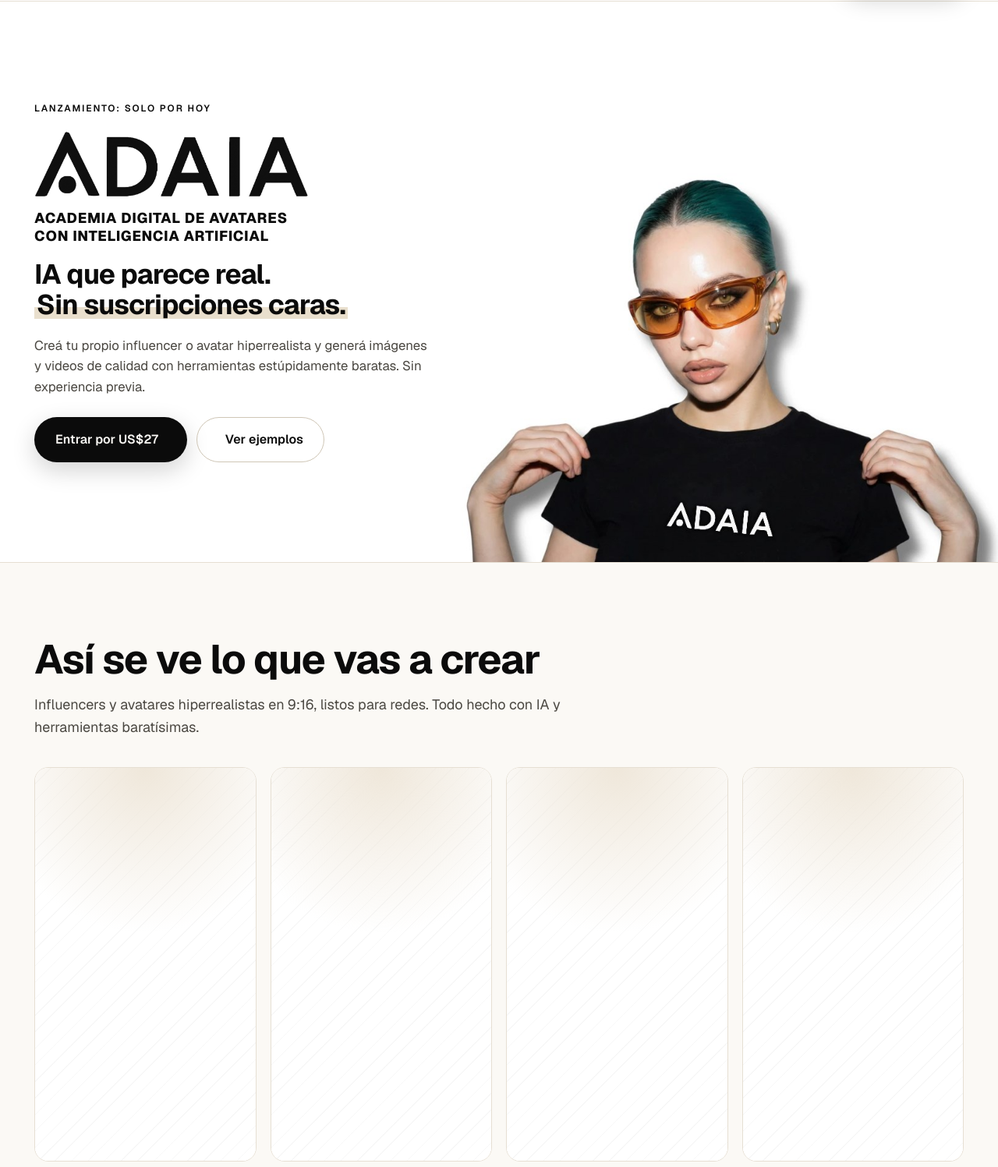
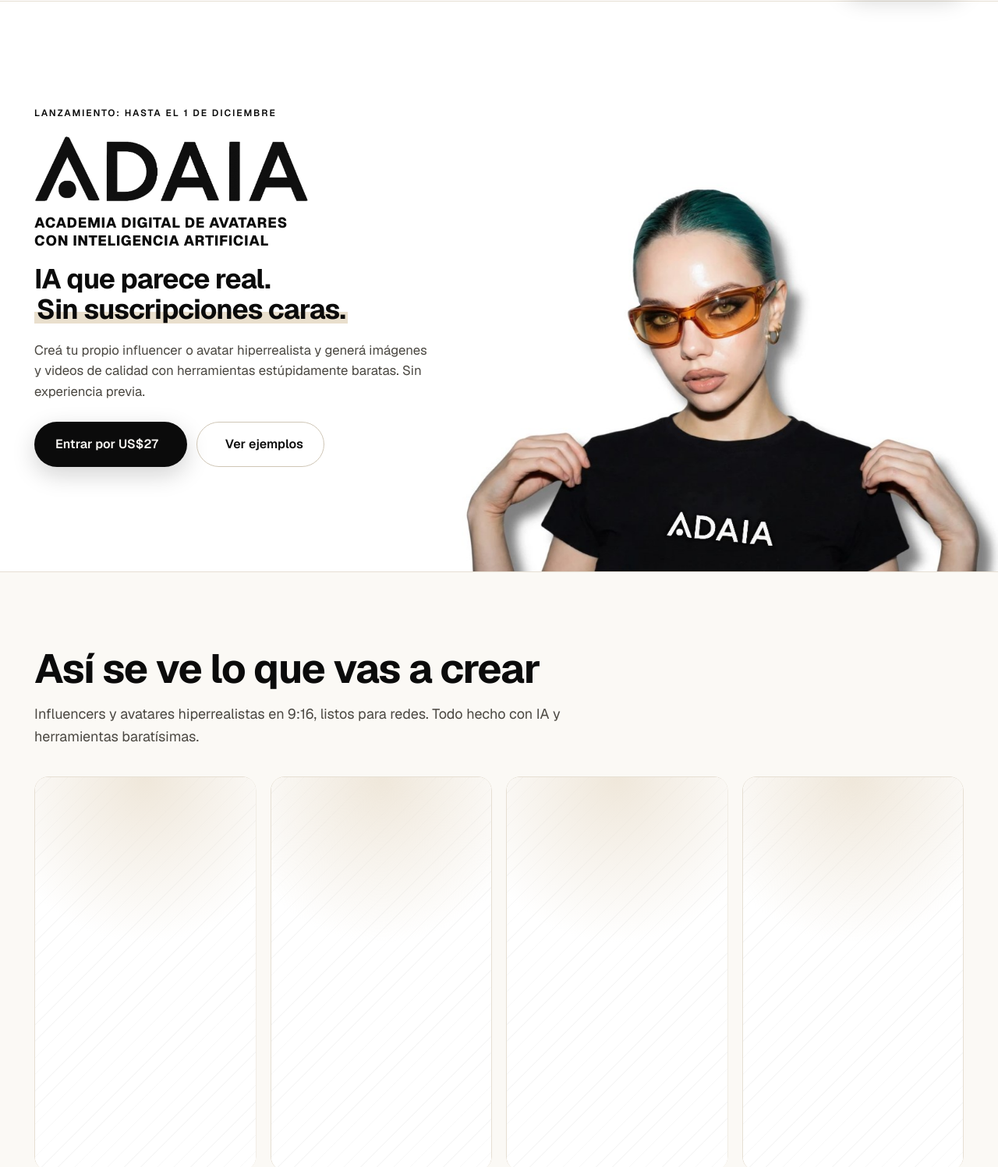
Before and after one commit to Luchovilla7/ailen-links, a plain HTML site: page adaia.html in a window 1280 px wide. Shown: the part 67-1564 px from the top of the page at 78% size. Drawn offline with nearby package versions, Linux system fonts and the light colour scheme; some icons are missing.

Commit message:
ADAIA: hero a pantalla completa, lanzamiento hasta el 1 de diciembre y animaciones de entrada y scroll
Co-Authored-By: Claude Opus 5.5 <noreply@anthropic.com>

```diff
--- a/adaia.html
+++ b/adaia.html
@@ -115,8 +115,8 @@
 
     /* ---------- portada ---------- */
     /* blanco puro, igual al fondo de la foto, para que se vean como un solo fondo */
-    /* el hero ocupa el 90% del alto de pantalla y todo se escala según el alto y el ancho disponibles */
-    .hero { min-height: 90vh; min-height: 90svh; display: flex; padding: clamp(24px, 5vh, 64px) 0 0; overflow: hidden; background: #ffffff; border-bottom: 1px solid var(--line); }
+    /* el hero + el menú (68px) llenan la pantalla; todo se escala según el alto y el ancho disponibles */
+    .hero { min-height: calc(100vh - 68px); min-height: calc(100svh - 68px); display: flex; padding: clamp(24px, 5vh, 64px) 0 0; overflow: hidden; background: #ffffff; border-bottom: 1px solid var(--line); }
     .hero .wrap { flex: 1; display: grid; grid-template-columns: minmax(0, 1fr) minmax(0, 1.25fr); gap: clamp(16px, 2.5vw, 40px); align-items: stretch; }
     .hero-copy { display: grid; gap: clamp(12px, 2.4vh, 24px); justify-items: start; align-self: center; padding-bottom: clamp(24px, 5vh, 64px); }
     /* marca como en el banner: logo grande + bajada */
@@ -245,12 +245,37 @@
     .buybar > span b { color: var(--text); font-size: 17px; }
     .buybar .btn { padding: 12px 18px; font-size: 15px; }
 
-    /* ---------- aparición al hacer scroll ---------- */
+    /* ---------- animaciones (solo si la persona no pidió reducir el movimiento) ---------- */
     @media (prefers-reduced-motion: no-preference) {
-      .reveal { opacity: 0; transform: translateY(26px); transition: opacity 0.8s var(--ease), transform 0.8s var(--ease); transition-delay: calc(var(--i, 0) * 70ms); }
-      .reveal.in { opacity: 1; transform: none; }
-      .hero-visual { animation: rise 1s var(--ease) both; animation-delay: 150ms; }
-      @keyframes rise { from { opacity: 0; transform: translateY(40px); } to { opacity: 1; transform: none; } }
+      /* entrada: el menú baja, los textos del hero aparecen escalonados y la foto sube y se enfoca */
+      .nav { animation: nav-in 0.9s var(--ease) both; }
+      .hero-copy > * { animation: hero-in 1.1s var(--ease) both; animation-delay: calc(var(--d, 0) * 110ms + 150ms); }
+      .hero-copy > :nth-child(2) { --d: 1; }
+      .hero-copy > :nth-child(3) { --d: 2; }
+      .hero-copy > :nth-child(4) { --d: 3; }
+      .hero-copy > :nth-child(5) { --d: 4; }
+      .hero-brand img { animation: wipe 1.3s var(--ease) 0.3s both; }
+      .hero-claim em { background-size: 0% 100%; background-repeat: no-repeat; animation: mark 0.9s var(--ease) 1.1s forwards; }
+      .hero-visual { animation: photo-in 1.6s var(--ease) 0.3s both; }
+      @keyframes nav-in { from { opacity: 0; transform: translateY(-100%); } to { opacity: 1; transform: none; } }
+      @keyframes hero-in { from { opacity: 0; transform: translateY(22px); filter: blur(8px); } to { opacity: 1; transform: none; filter: none; } }
+      @keyframes wipe { from { clip-path: inset(0 100% 0 0); } to { clip-path: inset(0 0 0 0); } }
+      @keyframes mark { to { background-size: 100% 100%; } }
+      @keyframes photo-in { from { opacity: 0; transform: translateY(40px) scale(1.04); filter: blur(10px); } to { opacity: 1; transform: none; filter: none; } }
+
+      /* scroll: cada bloque sube y se enfoca; las imágenes y videos se descubren de abajo hacia arriba */
+      .reveal { opacity: 0; transform: translateY(32px); filter: blur(6px); transition: opacity 1s var(--ease), transform 1s var(--ease), filter 1s var(--ease); transition-delay: calc(var(--i, 0) * 90ms); }
+      .reveal.in { opacity: 1; transform: none; filter: none; }
+      .reveal .media { clip-path: inset(18% 0 0 0 round var(--radius)); transition: clip-path 1.2s var(--ease) calc(var(--i, 0) * 90ms + 80ms); }
+      .reveal.in .media { clip-path: inset(0 0 0 0 round var(--radius)); }
+      .media.reveal { clip-path: inset(18% 0 0 0 round var(--radius)); transition: opacity 1s var(--ease), transform 1s var(--ease), filter 1s var(--ease), clip-path 1.2s var(--ease); transition-delay: calc(var(--i, 0) * 90ms); }
+      .media.reveal.in { clip-path: inset(0 0 0 0 round var(--radius)); }
+      .price-card.reveal { transform: translateY(32px) scale(0.97); }
+      .price-card.reveal.in { transform: none; }
+      .manifesto blockquote.reveal span { color: #2b2b2b; transition: color 1.4s var(--ease) 0.6s; }
+      .manifesto blockquote.reveal.in span { color: var(--faint); }
+      .closing-mark.reveal { transform: translateY(20px) rotate(-12deg) scale(0.9); }
+      .closing-mark.reveal.in { transform: none; }
     }
 
     /* ---------- responsive ---------- */
@@ -311,7 +336,7 @@
     <section class="hero" id="hero">
       <div class="wrap">
         <div class="hero-copy">
-          <span class="eyebrow js-launch-label">Lanzamiento: solo por hoy</span>
+          <span class="eyebrow js-launch-label">Lanzamiento: hasta el 1 de diciembre</span>
           <h1 class="hero-brand">
             <img src="assets/img/adaia/adaia-wordmark.png" alt="ADAIA" width="1181" height="285" />
             <span class="hero-tagline">Academia digital de avatares<br /> con inteligencia artificial</span>
@@ -458,7 +483,7 @@
             </div>
             <div class="countdown" role="timer" aria-live="off">
               <i class="ph ph-timer" aria-hidden="true"></i>
-              <span>Solo por hoy. Termina en</span>
+              <span>Hasta el 1 de diciembre. Termina en</span>
               <b class="js-timer">--:--:--</b>
             </div>
             <a class="btn btn-primary js-buy" href="#precio"><span>Entrar por <span class="js-price">US$27</span></span></a>
@@ -561,7 +586,7 @@
       $$('.js-old').forEach((el) => { el.textContent = CONFIG.precioNormal; });
       document.getElementById('price-card').classList.toggle('is-ended', !live);
       $$('.js-after').forEach((el) => { el.hidden = !live; });
-      $$('.js-launch-label').forEach((el, i) => { el.textContent = live ? (i === 0 ? 'Lanzamiento: solo por hoy' : 'Precio de lanzamiento') : (i === 0 ? 'Academia digital de avatares con IA' : 'Acceso de por vida'); });
+      $$('.js-launch-label').forEach((el, i) => { el.textContent = live ? (i === 0 ? 'Lanzamiento: hasta el 1 de diciembre' : 'Precio de lanzamiento') : (i === 0 ? 'Academia digital de avatares con IA' : 'Acceso de por vida'); });
       return live;
     }
     function tick() {
@@ -606,6 +631,24 @@
       $$('.reveal').forEach((el) => el.classList.add('in'));
     }
 
+    // Parallax suave del hero al scrollear (solo en desktop y sin movimiento reducido)
+    const heroImg = document.querySelector('.hero-visual img');
+    const heroCopy = document.querySelector('.hero-copy');
+    if (heroImg && heroCopy && !reduceMotion && window.matchMedia('(min-width: 768px)').matches) {
+      let ticking = false;
+      window.addEventListener('scroll', () => {
+        if (ticking) return;
+        ticking = true;
+        requestAnimationFrame(() => {
+          const y = Math.min(window.scrollY, window.innerHeight);
+          heroImg.style.transform = `translate3d(0, ${y * 0.12}px, 0)`;
+          heroCopy.style.transform = `translate3d(0, ${y * -0.06}px, 0)`;
+          heroCopy.style.opacity = String(Math.max(0, 1 - y / (window.innerHeight * 1.1)));
+          ticking = false;
+        });
+      }, { passive: true });
+    }
+
     // Barra de compra en el celular: aparece al pasar la portada y se oculta en la sección de precio.
     const bar = document.getElementById('buybar');
     if ('IntersectionObserver' in window) {
```
